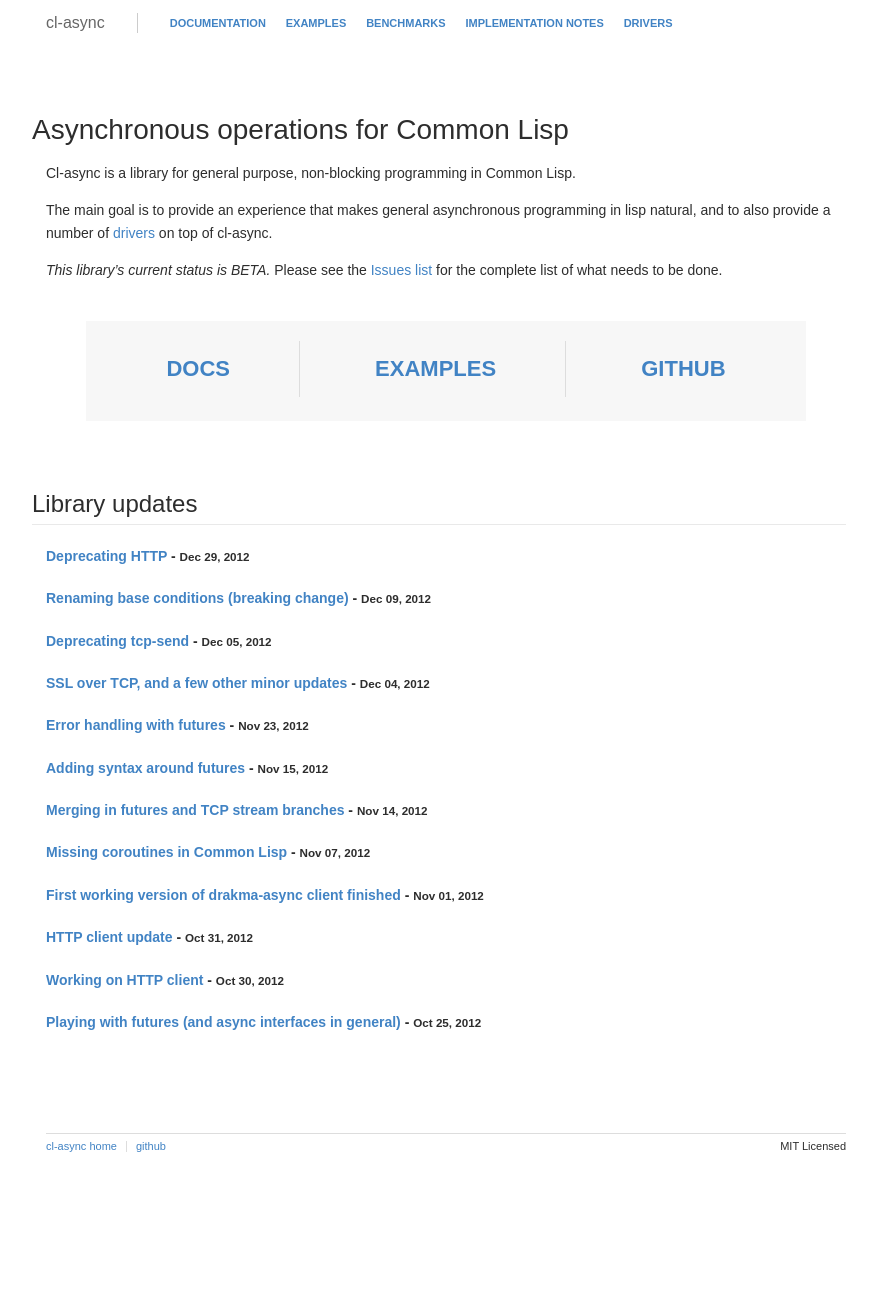
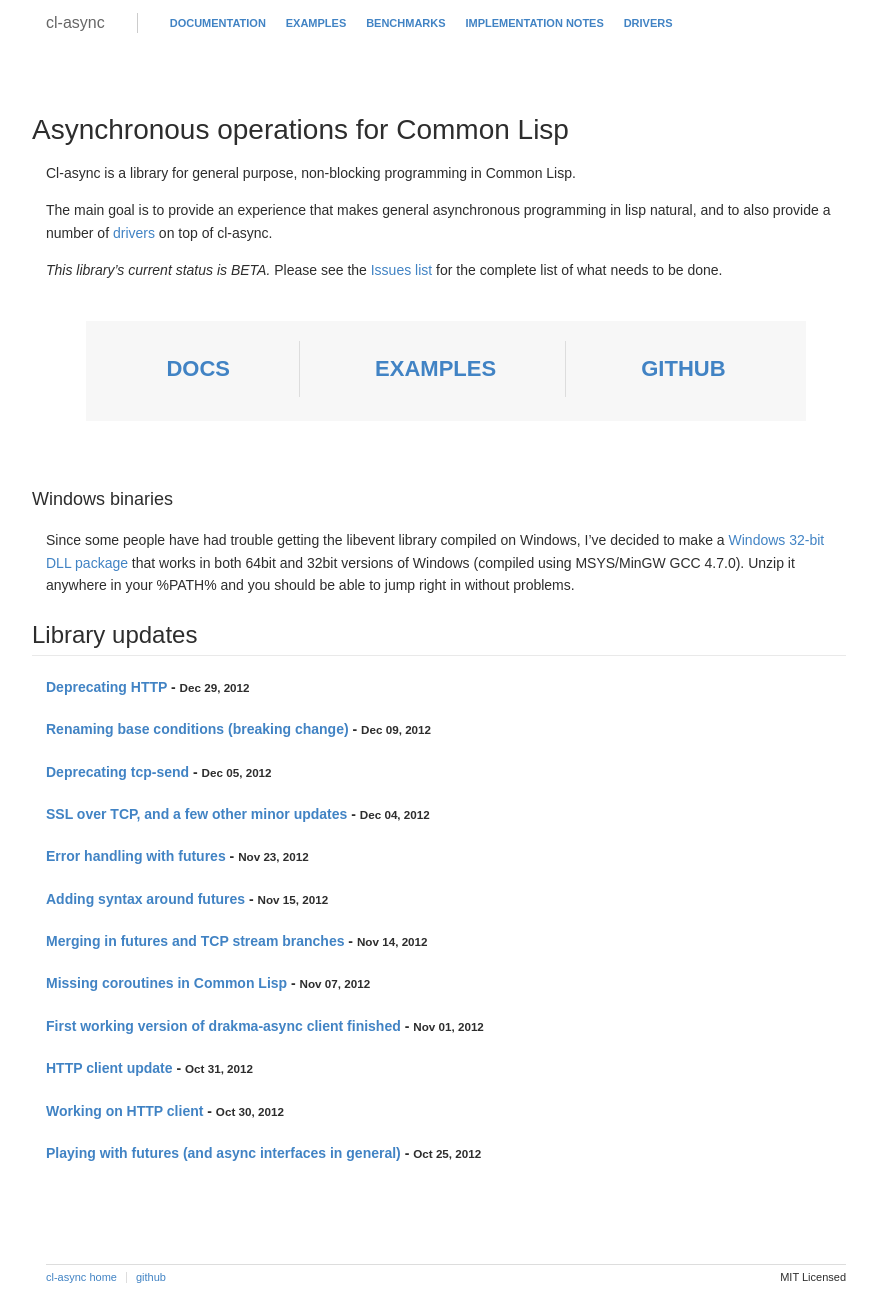
Before and after one commit to orthecreedence/cl-async, a Jekyll site: the page built from index.md, in a window 1280 px wide. Shown: the whole page, without its empty margins (194-1071 px from the left). Built offline with Jekyll 4.4.1, drawn with Linux system fonts in a browser that asks for light colours; Markdown is read by kramdown in place of the engine named in the settings; before the commit the page ends 1168 px from its top, so only the background shows below that.

Commit message:
adding windows binary package

```diff
--- a/index.md
+++ b/index.md
@@ -24,6 +24,13 @@ complete list of what needs to be done.
 	</ul>
 </div>
 
+### Windows binaries
+Since some people have had trouble getting the libevent library compiled on
+Windows, I've decided to make a [Windows 32-bit DLL package](/cl-async/files/libevent-2.0.20-x86-bin.zip)
+that works in both 64bit and 32bit versions of Windows (compiled using
+MSYS/MinGW GCC 4.7.0). Unzip it anywhere in your %PATH% and you should be able
+to jump right in without problems.
+
 ## Library updates
 {% for post in site.posts %}
 ##### [{{ post.title }}](/cl-async{{ post.url }}) - <small>{{ post.date | date: "%b %d, %Y" }}</small>
```
Also changed, not shown: 1 other file.
